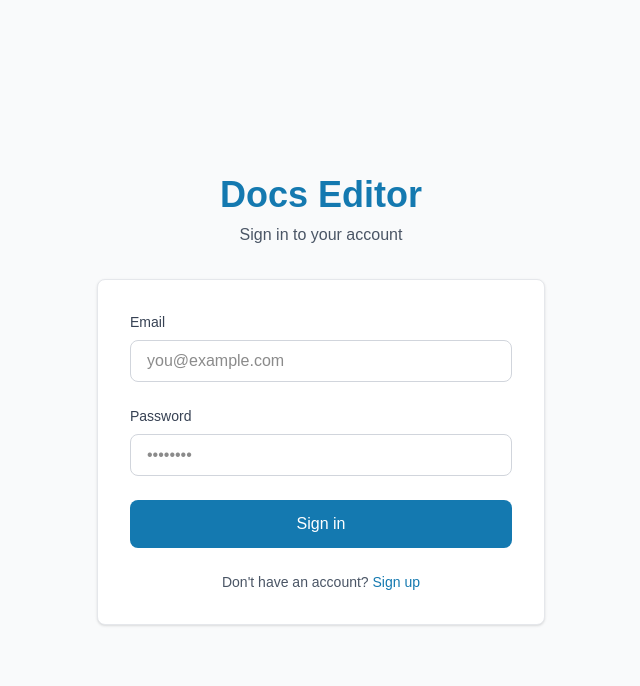
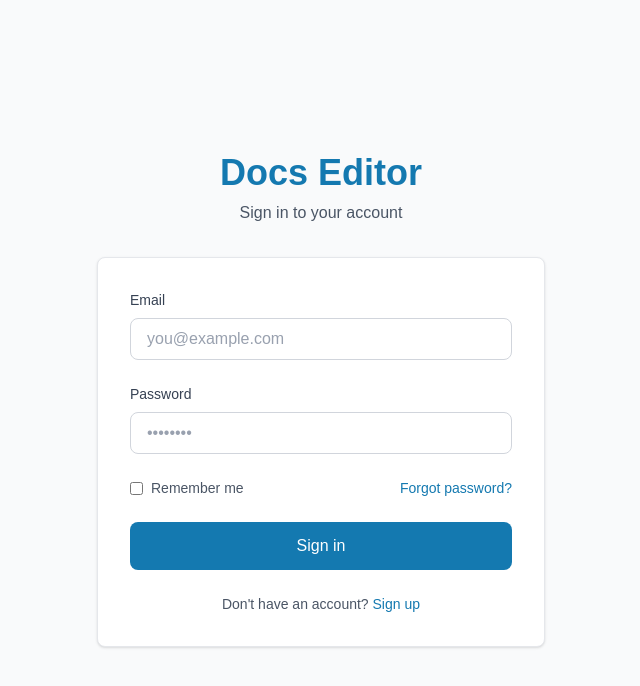
Before and after one commit to guijoazeiro/text-editor, a Next.js app in the folder client/: page /login in a window 1280 px wide. Shown: the top 686 px of the page, without its empty margins (319-959 px from the left). Built offline with nearby package versions, Linux system fonts and the light colour scheme; no server answers.

Commit message:
feat(frontend): add remeber me

```diff
--- a/client/src/app/login/page.tsx
+++ b/client/src/app/login/page.tsx
@@ -32,7 +32,7 @@ export default function LoginPage() {
   };
 
   return (
-    <div className="min-h-screen bg-gray-50 flex items-center justify-center px-4">
+    <div className="min-h-screen bg-gray-50 flex items-center justify-center px-4 shadow-lg p-8">
       <div className="max-w-md w-full space-y-8">
         <div className="text-center">
           <h1 className="text-4xl font-bold text-[#1479b0] mb-2">Docs Editor</h1>
@@ -57,7 +57,7 @@ export default function LoginPage() {
                 required
                 value={email}
                 onChange={(e) => setEmail(e.target.value)}
-                className="w-full px-4 py-2 border border-gray-300 rounded-lg focus:ring-2 focus:ring-[#1479b0] focus:border-transparent outline-none transition"
+                className="w-full px-4 py-2 border border-gray-300 rounded-lg focus:ring-2 focus:ring-[#1479b0] focus:border-transparent outline-none transition placeholder:text-gray-400 text-gray-700"
                 placeholder="you@example.com"
               />
             </div>
@@ -72,9 +72,16 @@ export default function LoginPage() {
                 required
                 value={password}
                 onChange={(e) => setPassword(e.target.value)}
-                className="w-full px-4 py-2 border border-gray-300 rounded-lg focus:ring-2 focus:ring-[#1479b0] focus:border-transparent outline-none transition"
+                className="w-full px-4 py-2 border border-gray-300 rounded-lg focus:ring-2 focus:ring-[#1479b0] focus:border-transparent outline-none transition text-gray-700 placeholder:text-gray-400"
                 placeholder="••••••••"
               />
+            </div>
+            <div className="flex items-center justify-between">
+              <label className="flex items-center">
+                <input type="checkbox" className="rounded border-gray-300 text-[#1479b0] hover:bg-[#0f5f8d ]" />
+                <span className="ml-2 text-sm text-gray-600">Remember me</span>
+              </label>
+              <a href="#" className="text-sm text-[#1479b0] hover:underline">Forgot password?</a>
             </div>
 
             <button
```
